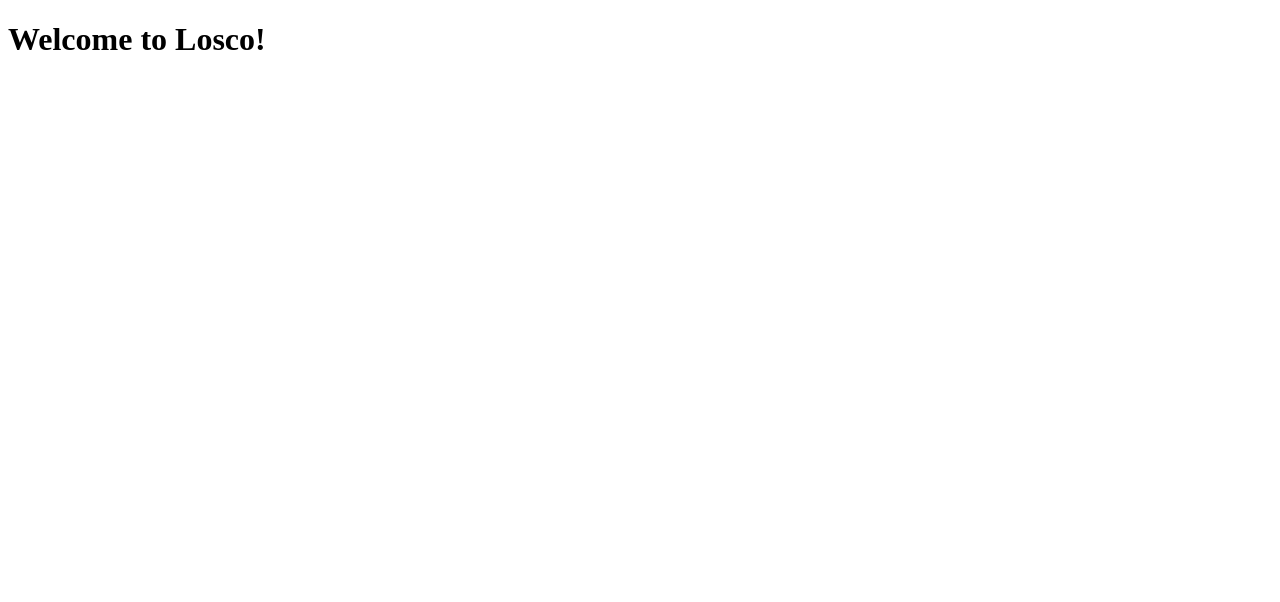
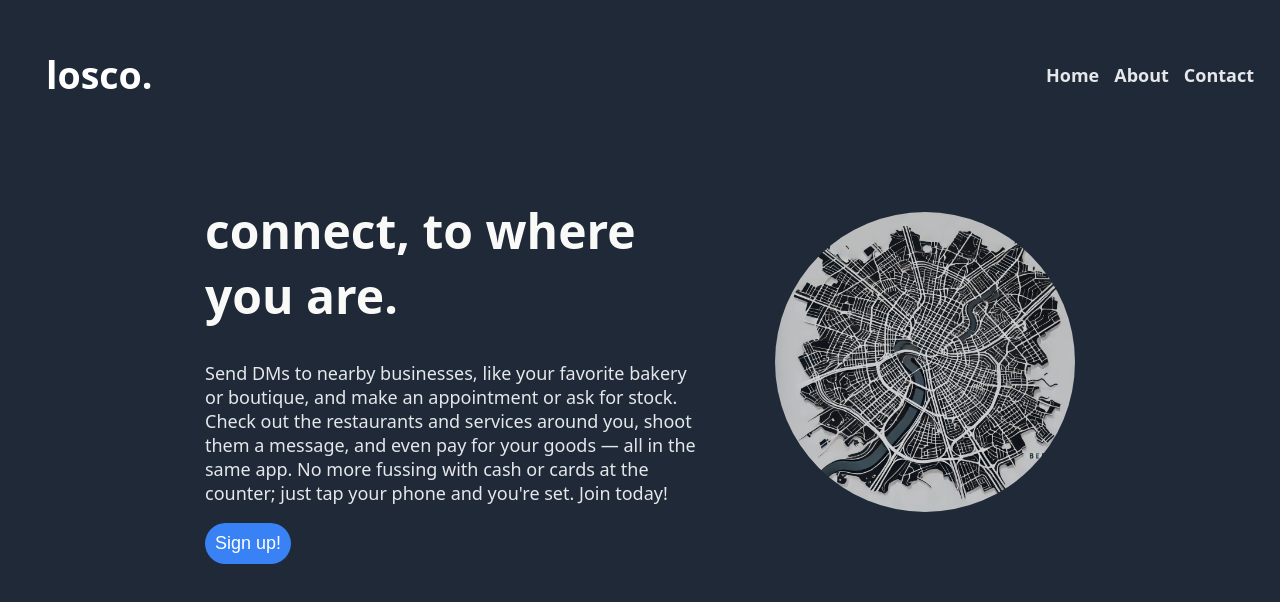
Before and after one commit to akmasta/losco, a plain HTML site: page index.html in a window 1280 px wide. Drawn offline with Linux system fonts and the light colour scheme.

Commit message:
Added images directory and basic css.
Supplying own imagery material and initial style elements.

```diff
--- a/index.html
+++ b/index.html
@@ -4,8 +4,32 @@
     <meta charset="UTF-8">
     <meta name="viewport" content="width=device-width, initial-scale=1.0">
     <title>Welcome to Losco!</title>
+    <link rel="stylesheet" href="style.css">
 </head>
 <body>
-    <h1>Welcome to Losco!</h1>
+
+    <div class="header">
+        <div class="logo">
+            <h2>losco.</h2>
+        </div>
+        <div class="menu">
+            <ul>
+                <li>Home</li>
+                <li>About</li>
+                <li>Contact</li>
+            </ul>
+        </div>
+    </div>
+
+    <div class="hero">
+        <div class="left">
+            <h1>connect, to where you are.</h1>
+            <p>Send DMs to nearby businesses, like your favorite bakery or boutique, and make an appointment or ask for stock. Check out the restaurants and services around you, shoot them a message, and even pay for your goods — all in the same app. No more fussing with cash or cards at the counter; just tap your phone and you're set. Join today!</p>
+            <button>Sign up!</button>
+        </div>
+        <div class="right">
+            <img src="./images/berlin.png" class="feather-edge">
+        </div>
+    </div>
 </body>
 </html>
--- a/style.css
+++ b/style.css
@@ -0,0 +1,73 @@
+body {
+    background: #1F2937;
+}
+
+.header, .hero {
+    background-color: #1F2937;
+    color: white;
+    padding: 10px;
+    display: flex;
+    font-family: system-ui, -apple-system, BlinkMacSystemFont, 'Segoe UI', Roboto, Oxygen, Ubuntu, Cantarell, 'Open Sans', 'Helvetica Neue', sans-serif;
+}
+
+.logo {
+    display: flex;
+    justify-content: flex-start;
+    padding-left: 28px;
+    align-items: center;
+    font-size: 25px;
+}
+
+.menu {
+    display: flex;
+    justify-content: flex-end;
+    margin-left: auto;
+    padding: 8px;
+    align-items: center;
+    font-weight: 700;
+}
+
+ul {
+    display: flex;
+    gap: 15px;
+    list-style: none;
+}
+
+.hero {
+    display: flex;
+    justify-content: center;
+    align-items: center;
+    padding: 25px;
+    gap: 70px;
+}
+
+.left {
+    max-width: 500px;
+}
+
+button {
+    color: white;
+    background: #3882F6;
+    border-radius: 50px;
+    border: none;
+    font-size: 18px;
+    padding: 10px;
+}
+
+img {
+    max-width: 300px;
+    max-height: 300px;
+    border-radius: 300px;
+    opacity: 0.8;
+}
+
+h1 {
+    color: #F9FAF8;
+    font-size: 48px;
+    font-weight: exta-bold;
+}
+
+p, li {
+    font-size: 18px;
+    color: #E5E7EB;
+}
```
Also changed, not shown: images/berlin.png (added).
